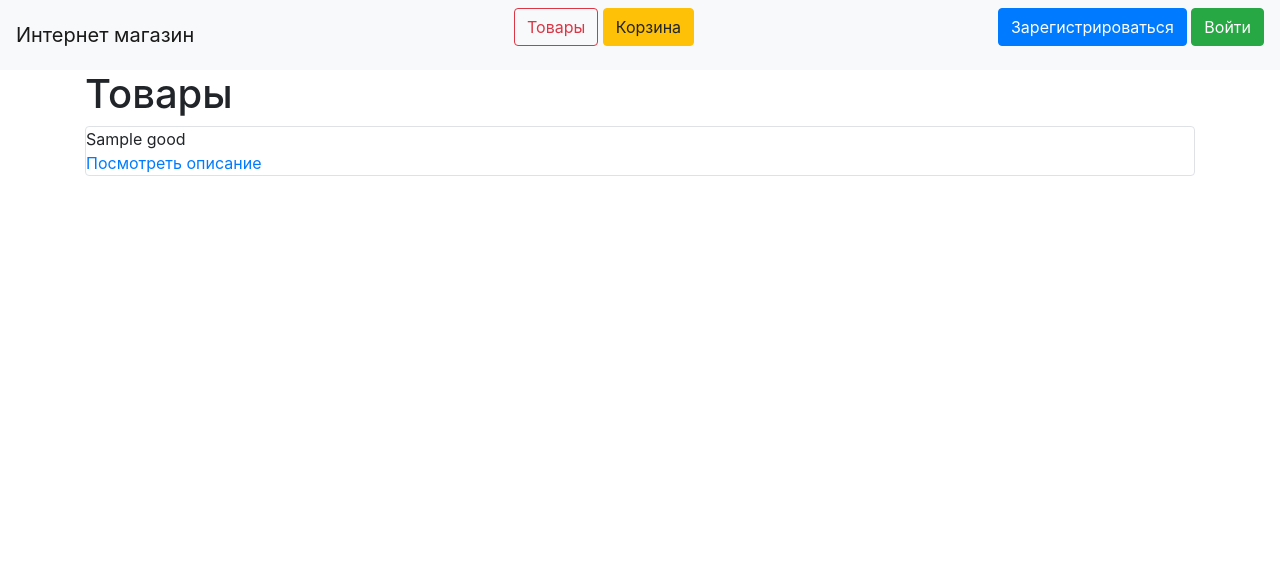
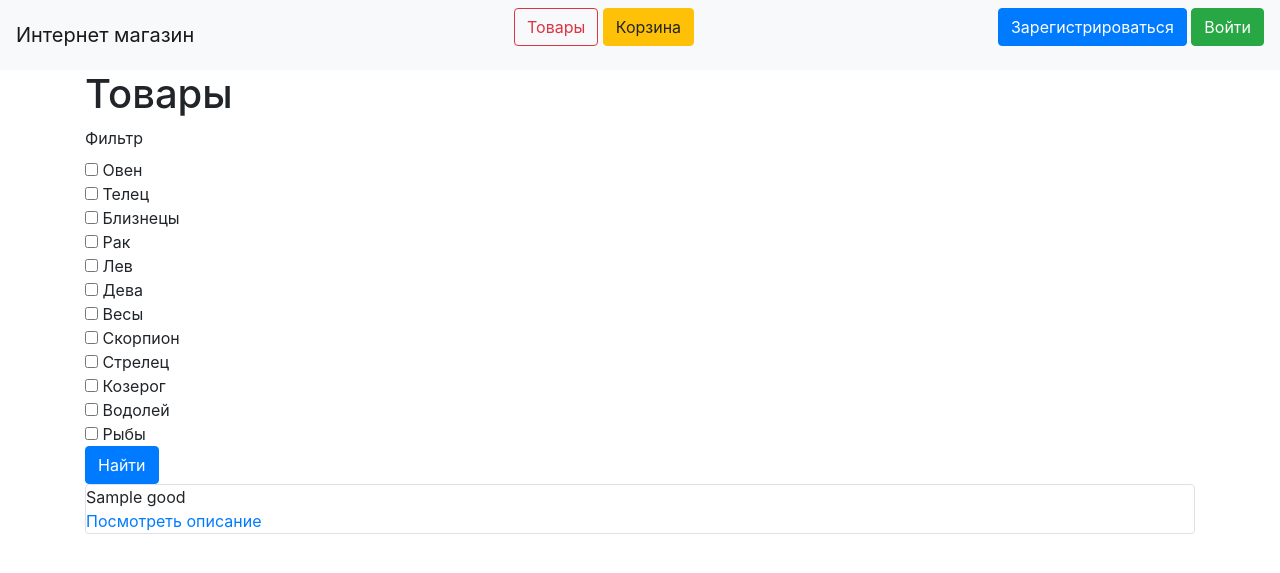
Before and after one commit to lisa-leonowa/store, a Flask app: template templates/index.html in a window 1280 px wide. Shown: the top 573 px of the page. Run offline with Flask 2, Linux system fonts and the light colour scheme; the template is opened without the code that fills it: most values are stand-ins (such as "Sample title", 1, 10 or a date in 2020); some libraries are stand-ins or nearby versions.

Commit message:
Update index.html

```diff
--- a/templates/index.html
+++ b/templates/index.html
@@ -1,14 +1,37 @@
 {% extends "base.html" %}
 
 {% block content %}
+    <link rel="stylesheet" type="text/css" href="/static/css/index_style.css" />
     <h1>Товары</h1>
-    {% for item in goods%}
-    <div class="col-md6 border rounded">
-        <div>{{item.name}}</div>
-        <a href="/info/{{item.id}}">Посмотреть описание</a>
+
+    <div class="filter"><label for="filter">Фильтр</label></div>
+    <div class="checkbox">
+        <input type="checkbox" name="model" value="2"> Овен<br>
+        <input type="checkbox" name="model" value="3"> Телец<br>
+        <input type="checkbox" name="model" value="4"> Близнецы<br>
+        <input type="checkbox" name="model" value="5"> Рак<br>
+        <input type="checkbox" name="model" value="1"> Лев<br>
+        <input type="checkbox" name="model" value="6"> Дева<br>
+        <input type="checkbox" name="model" value="7"> Весы<br>
+        <input type="checkbox" name="model" value="8"> Скорпион<br>
+        <input type="checkbox" name="model" value="9"> Стрелец<br>
+        <input type="checkbox" name="model" value="10"> Козерог<br>
+        <input type="checkbox" name="model" value="11"> Водолей<br>
+        <input type="checkbox" name="model" value="12"> Рыбы<br>
     </div>
-    <br>
+    <div class="filter_bottom"><a class="btn btn-primary" href="/">Найти</a></div>
+    <div class="group_of_goods">
+        {% for item in goods%}
+            <div class="goods">
+                <div class="col-md6 border rounded">
+                    <div>{{item.name}}</div>
+                    <a href="/info/{{item.id}}">Посмотреть описание</a>
+                </div>
+            </div>
+            <br>
+    </div>
     {% endfor %}
+
     <!-- {% for i in param %}
         <img src="{{url_for('static', filename=i)}}">
     {% endfor %} -->
```
